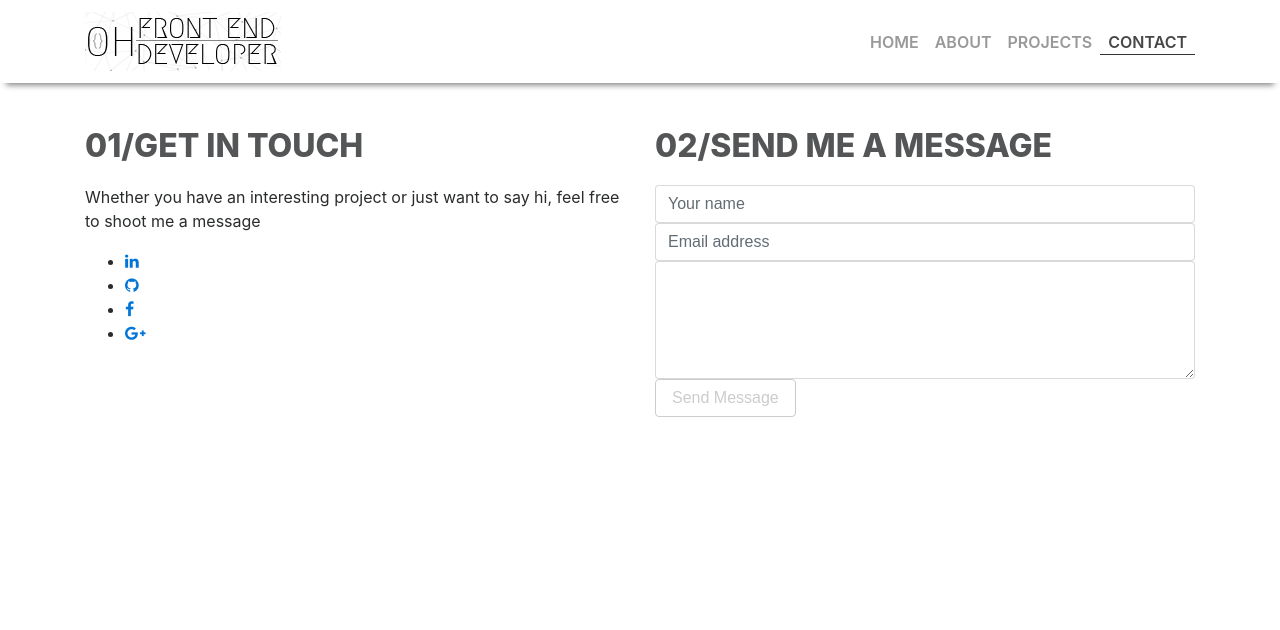
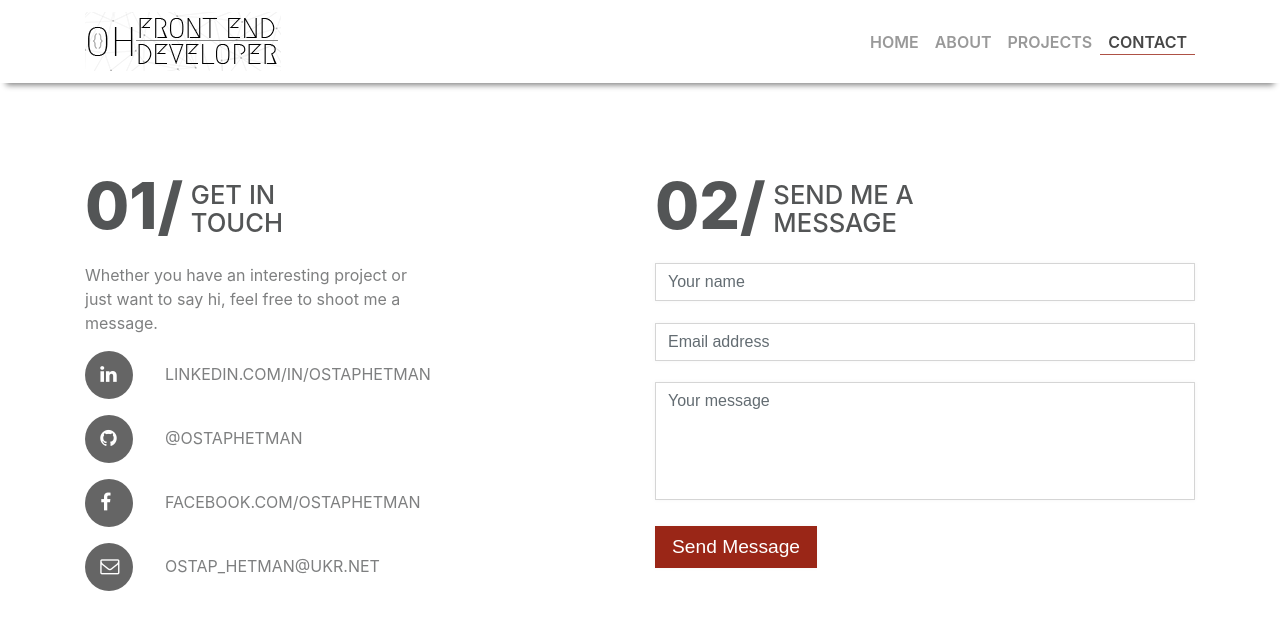
Before and after one commit to OstapHetman/myWebsite, a plain HTML site: page contact.html in a window 1280 px wide. Drawn offline with nearby package versions, Linux system fonts and the light colour scheme; a script that the page names is missing.

Commit message:
styled contact page

```diff
--- a/contact.html
+++ b/contact.html
@@ -53,22 +53,22 @@
     <!-- END NAVBAR -->
 
     <!-- START CONTENT SIDE -->
-    <div class="container">
+    <div class="container contact-page">
         <div class="row">
             <!-- START LEFT SIDE -->
             <div class="col-md-6">
                 <div class="head-text">
-                    <h1>01/get in touch</h1>
-                    <div class="text-under-head">
-                        <p>Whether you have an interesting project or just want to say hi, feel free to shoot me a message</p>
-                    </div>
+                    <h1><span>01/</span><span>get in touch</span></h1>
+                </div>
+                <div class="text-under-head">
+                    <p>Whether you have an interesting project or just want to say hi, feel free to shoot me a message.</p>
                 </div>
                 <div class="social">
                     <ul>
-                        <li><a href=""><i class="fa fa-linkedin"></i></a></li>
-                        <li><a href=""><i class="fa fa-github"></i></a></li>
-                        <li><a href=""><i class="fa fa-facebook"></i></a></li>
-                        <li><a href=""><i class="fa fa-google-plus"></i></a></li>
+                        <li><a href=""><i class="fa fa-linkedin"></i></a><span>linkedin.com/in/ostaphetman</span></li>
+                        <li><a href=""><i class="fa fa-github"></i></a><span>@OstapHetman</span></li>
+                        <li><a href=""><i class="fa fa-facebook"></i></a><span>facebook.com/ostaphetman</span></li>
+                        <li><a href=""><i class="fa fa-envelope-o"></i></a><span>ostap_hetman@ukr.net</span></li>
                     </ul>
                 </div>
             </div>
@@ -77,13 +77,13 @@
             <!-- START RIGHT SIDE -->
             <div class="col-md-6">
                 <div class="head-text">
-                    <h1>02/send me a message</h1>
+                    <h1><span>02/</span><span class="right-span-text">send me a message</span></h1>
                 </div>
                 <form>
                     <input type="text" class="form-control is-valid" placeholder="Your name" required>
                     <input type="email" class="form-control" id="inputEmail4" placeholder="Email address" required>
-                    <textarea class="form-control" id="exampleTextarea" rows="5"></textarea>
-                    <button type="button" class="btn btn-outline-secondary">Send Message</button>
+                    <textarea class="form-control" id="exampleTextarea" rows="5" placeholder="Your message"></textarea>
+                    <button type="button" class="btn">Send Message</button>
                 </form>
             </div>
             <!-- END LEFT SIDE -->
--- a/sass/layout/_header.scss
+++ b/sass/layout/_header.scss
@@ -10,7 +10,7 @@ nav {
         &.active {
             color: #000;
             a {
-                border-bottom: 1px #000 solid;
+                border-bottom: 1px solid $ideaTextBold;
                 padding-bottom: 0;
             }
         }
--- a/sass/pages/_contact.scss
+++ b/sass/pages/_contact.scss
@@ -1,7 +1,92 @@
-.head-text {
-    h1 {
-        text-transform: uppercase;
-        opacity: 0.8;
-        font-weight: 800;
+.contact-page {
+    .head-text {
+        margin-top: 4em;
+        h1 {
+            text-transform: uppercase;
+            opacity: 0.8;
+            display: flex;
+            align-items: center;
+            span {
+                font-size: 4rem;
+                font-weight: 800;
+                &:nth-child(2) {
+                    font-weight: 500;
+                    font-size: 1.6rem;
+                    max-width: 4em;
+                    padding-top: 0.2em;
+                    padding-left: 0.3em;
+                }
+                &.right-span-text {
+                    max-width: 6em;
+                }
+            }
+        }
+    }
+    .text-under-head {
+        max-width: 21em;
+        p {
+            opacity: 0.6;
+        }
+    }
+    .social {
+        ul {
+            padding-left: 0;
+            li {
+                span {
+                    text-transform: uppercase;
+                    position: relative;
+                    bottom: 0.8em;
+                    left: 5em;
+                }
+                list-style: none;
+                background-color: #000;
+                opacity: 0.6;
+                border-radius: 50%;
+                width: 3em;
+                height: 3em;
+                margin-top: 1em;
+                i {
+                    font-size: 1.2rem;
+                    color: #fff;
+                    position: relative;
+                    top: 25%;
+                    left: 32%;
+                }
+            }
+        }
+    }
+    form {
+        input,
+        textarea,
+        button {
+            margin-top: 1.35em;
+            border-radius: unset;
+            box-shadow: 0 0 5px $watermarkColor;
+        }
+        input {
+            &:focus {
+                border: 1px solid $mainTextColor;
+            }
+        }
+        textarea {
+            resize: none;
+            &:focus {
+                border: 1px solid $mainTextColor;
+            }
+        }
+        button {
+            background-color: $ideaTextBold;
+            color: #fff;
+            font-weight: 500;
+            font-size: 1.2em;
+            &:focus {
+                box-shadow: unset !important;
+            }
+            &:hover {
+                border: 2px solid $ideaTextBold;
+                background: #fff;
+                color: $ideaTextBold;
+            }
+        }
     }
 }
```
Also changed, not shown: css/main.css.
